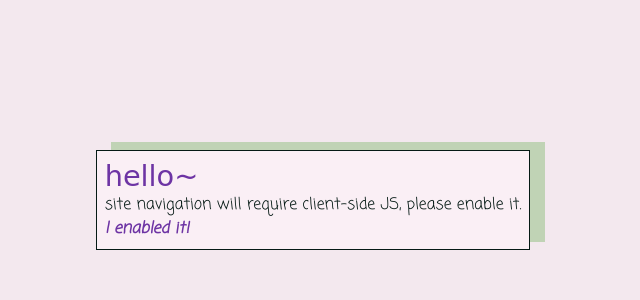
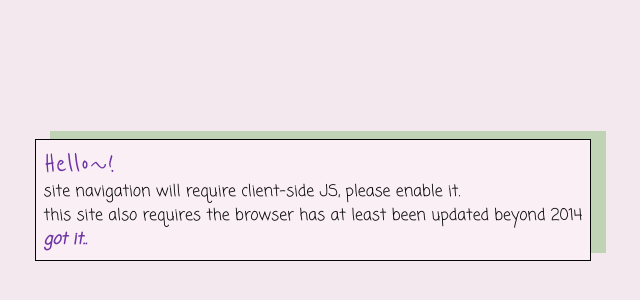
Before and after one commit to DoormatIka/doormats-home, a website built with Vite: page index.html in a window 1280 px wide. Shown: the part 200-500 px from the top of the page, without its empty margins (327-967 px from the left). Built offline with nearby package versions, Linux system fonts and the light colour scheme; a web font is replaced by a local one.

```diff
--- a/index.html
+++ b/index.html
@@ -18,10 +18,11 @@
     <body>
         <div class="center">
             <div class="main-container">
-                <h2>hello~</h2>
+                <h2>Hello~!</h2>
                 <div>
                     <p>site navigation will require client-side JS, please enable it.</p>
-                    <a href="/room/">I enabled it!</a>
+                    <p>this site also requires the browser has at least been updated beyond 2014</p>
+                    <a href="/room/">got it..</a>
                 </div>
             </div>
         </div>
--- a/shared/global.css
+++ b/shared/global.css
@@ -3,17 +3,19 @@
 
 :root {
 	--font-size-header: 2rem;
-	--font-size-second-header: 1.8rem;
+	--font-size-second-header: 2rem;
 	--font-size-base: 1rem;
 
-	--color-base: #F3E8EE;
-	--color-text: #051914;
-	--color-primary: #bacdb0;
-	--color-primary-content: #2E2C2F;
-	--color-secondary: #136F63;
-	--color-secondary-content: #F3E8EE;
-	/* --color-accent: #CF4D6F; */
-	--color-accent: #6A329F;
+	--color-base: rgb(243 232 238);
+	--color-text: rgb(5 5 5);
+	--color-primary: rgb(186 205 176);
+	--color-primary-content: rgb(46 44 47);
+	--color-secondary: rgb(19 111 99);
+	--color-secondary-content: rgb(243 232 238);
+	--color-accent: rgb(106 50 159);
+
+	--color-accent-light: rgb(182 142 219);
+	--highlight-color: rgba(186 205 176 / 0.2);
 }
 
 html {
@@ -29,7 +31,7 @@
 }
 h2 {
 	font-size: var(--font-size-second-header);
-	font-family: "Yomogi", cursive;
+	font-family: "Reenie Beanie", cursive;
 	/* yomogi looks bad as a header font. */
 	font-weight: 400;
 	font-style: normal;
@@ -49,17 +51,17 @@
 	text-decoration: none;
 	margin: 0px;
 	font-weight: bold;
-	transition: filter 0.5s ease-in;
-}
-a:hover {
-	filter: brightness(200%);
-	transition: filter 0.2s ease-out;
+	transition: color 0.5s ease-in;
 }
 a:link {
 	color: var(--color-accent);
 }
 a:visited {
 	color: var(--color-accent);
+}
+a:hover {
+	color: var(--color-accent-light);
+	transition: color 0.2s ease-out;
 }
 
 body {
```
Also changed, not shown: room/index.html (+9 -2 lines), room/room.css (+14 -1 lines).
